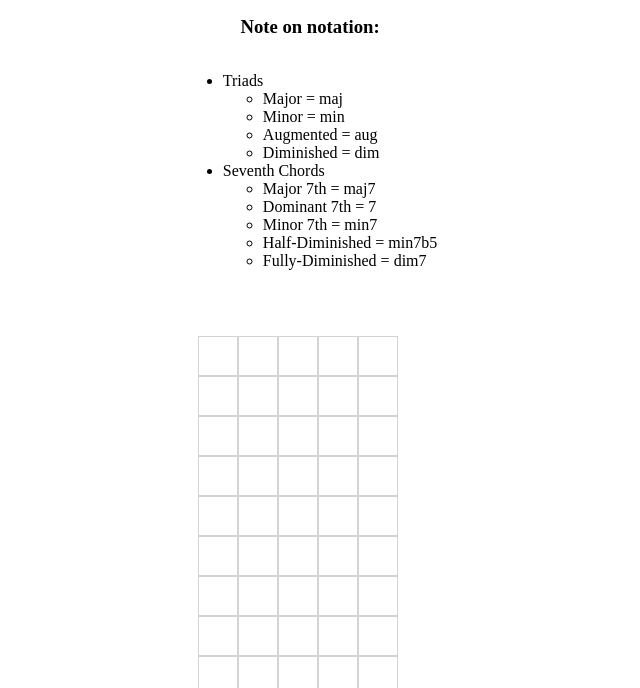
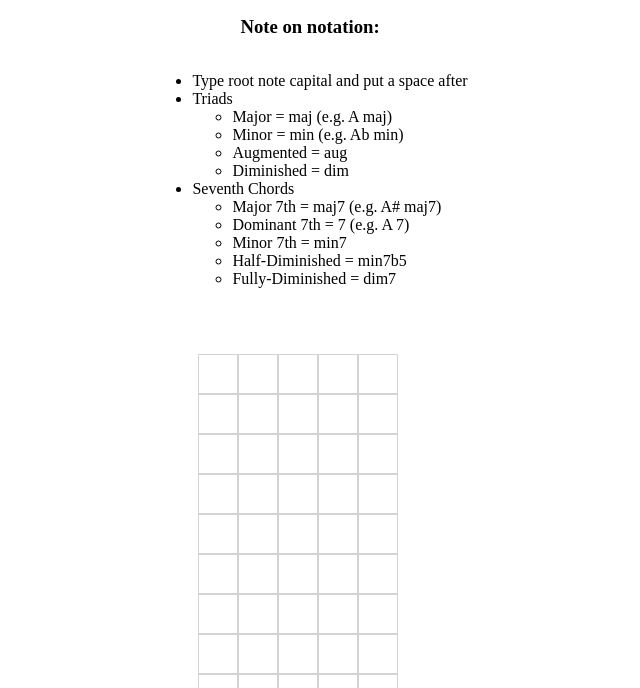
Before and after one commit to andonilc7/arpeggio-finder, a plain HTML site: page index.html in a window 1280 px wide. Shown: the part 112-800 px from the top of the page, without its empty margins (330-970 px from the left). Drawn offline with Linux system fonts and the light colour scheme.

Commit message:
added notes for notation

```diff
--- a/index.html
+++ b/index.html
@@ -22,17 +22,18 @@
     </div>
     <h3>Note on notation:</h3>
     <ul>
+      <li>Type root note capital and put a space after</li>
       <li>Triads</li>
       <ul>
-        <li>Major = maj</li>
-        <li>Minor = min</li>
+        <li>Major = maj (e.g. A maj)</li>
+        <li>Minor = min (e.g. Ab min)</li>
         <li>Augmented = aug</li>
         <li>Diminished = dim</li>
       </ul>
       <li>Seventh Chords</li>
       <ul>
-        <li>Major 7th = maj7</li>
-        <li>Dominant 7th = 7</li>
+        <li>Major 7th = maj7 (e.g. A# maj7)</li>
+        <li>Dominant 7th = 7 (e.g. A 7)</li>
         <li>Minor 7th = min7</li>
         <li>Half-Diminished = min7b5</li>
         <li>Fully-Diminished = dim7</li>
```
